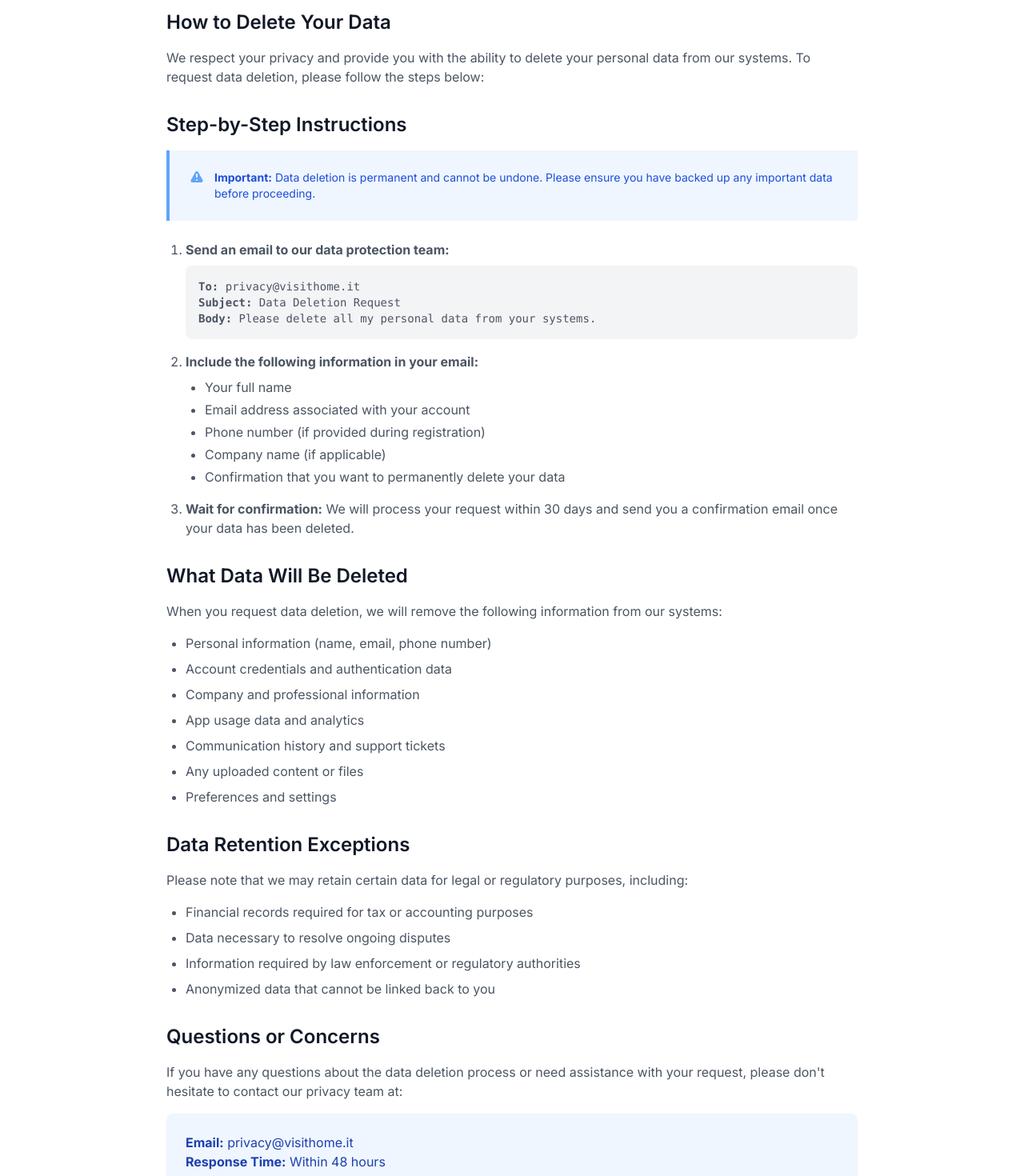
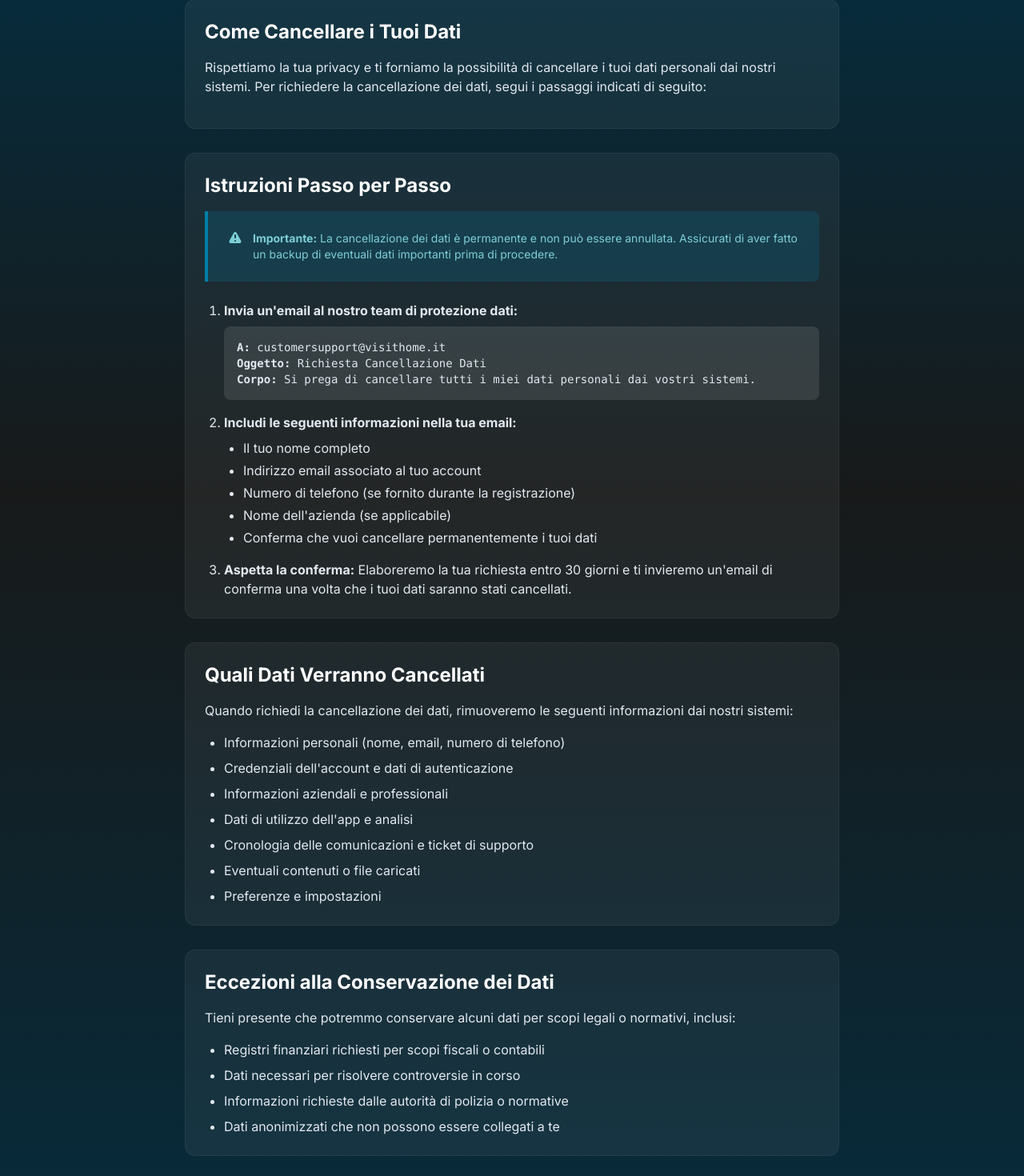
Before and after one commit to davethebrave16/visithome-site, a Next.js app: page /delete in a window 1280 px wide. Shown: the part 257-1727 px from the top of the page at 80% size. Built offline with nearby package versions, Linux system fonts and the light colour scheme.

Commit message:
updated privacy and delete page

```diff
--- a/app/delete/page.tsx
+++ b/app/delete/page.tsx
@@ -3,115 +3,120 @@ import Footer from '@/components/sections/Footer'
 
 export default function Delete() {
   return (
-    <main className="min-h-screen">
+    <div className="min-h-screen w-full text-slate-100 visithome-bg visithome-font">
       <Header />
-      <div className="pt-20 pb-16 bg-white">
-        <div className="max-w-4xl mx-auto px-4">
-          <h1 className="text-4xl font-bold text-gray-900 mb-8">Data Deletion Request</h1>
 
-          <div className="prose prose-lg max-w-none">
-            <p className="text-gray-600 mb-6">
-              <strong>Last updated:</strong> {new Date().toLocaleDateString()}
+      <div className="w-full mx-auto max-w-4xl px-6 md:px-10 pt-16 pb-20">
+        <div className="space-y-8">
+          <div className="text-center">
+            <h1 className="text-4xl md:text-5xl font-black mb-4">
+              Richiesta di <span className="text-transparent bg-clip-text hero-gradient-text">Cancellazione Dati</span>
+            </h1>
+            <p className="text-slate-300 text-lg">
+              <strong>Ultimo aggiornamento:</strong> {new Date().toLocaleDateString('it-IT')}
             </p>
+          </div>
 
-            <section className="mb-8">
-              <h2 className="text-2xl font-semibold text-gray-900 mb-4">How to Delete Your Data</h2>
-              <p className="text-gray-600 mb-4">
-                We respect your privacy and provide you with the ability to delete your personal data from our systems.
-                To request data deletion, please follow the steps below:
+          <div className="space-y-8">
+            <section className="rounded-xl bg-white/5 p-6 ring-1 ring-white/10">
+              <h2 className="text-2xl font-bold text-white mb-4">Come Cancellare i Tuoi Dati</h2>
+              <p className="text-slate-200 mb-4">
+                Rispettiamo la tua privacy e ti forniamo la possibilità di cancellare i tuoi dati personali dai nostri sistemi.
+                Per richiedere la cancellazione dei dati, segui i passaggi indicati di seguito:
               </p>
             </section>
 
-            <section className="mb-8">
-              <h2 className="text-2xl font-semibold text-gray-900 mb-4">Step-by-Step Instructions</h2>
-              <div className="bg-blue-50 border-l-4 border-blue-400 p-6 mb-6">
+            <section className="rounded-xl bg-white/5 p-6 ring-1 ring-white/10">
+              <h2 className="text-2xl font-bold text-white mb-4">Istruzioni Passo per Passo</h2>
+              <div className="bg-[#007EA7]/20 border-l-4 border-[#007EA7] p-6 mb-6 rounded-r-lg">
                 <div className="flex">
                   <div className="flex-shrink-0">
-                    <svg className="h-5 w-5 text-blue-400" viewBox="0 0 20 20" fill="currentColor">
+                    <svg className="h-5 w-5 text-[#7DCED7]" viewBox="0 0 20 20" fill="currentColor">
                       <path fillRule="evenodd" d="M8.257 3.099c.765-1.36 2.725-1.36 3.49 0l5.58 9.92c.75 1.334-.213 2.98-1.742 2.98H4.42c-1.53 0-2.493-1.646-1.743-2.98l5.58-9.92zM11 13a1 1 0 11-2 0 1 1 0 012 0zm-1-8a1 1 0 00-1 1v3a1 1 0 002 0V6a1 1 0 00-1-1z" clipRule="evenodd" />
                     </svg>
                   </div>
                   <div className="ml-3">
-                    <p className="text-sm text-blue-700">
-                      <strong>Important:</strong> Data deletion is permanent and cannot be undone. Please ensure you have backed up any important data before proceeding.
+                    <p className="text-sm text-[#7DCED7]">
+                      <strong>Importante:</strong> La cancellazione dei dati è permanente e non può essere annullata. Assicurati di aver fatto un backup di eventuali dati importanti prima di procedere.
                     </p>
                   </div>
                 </div>
               </div>
 
-              <ol className="list-decimal pl-6 text-gray-600 space-y-4">
+              <ol className="list-decimal pl-6 text-slate-200 space-y-4">
                 <li>
-                  <strong>Send an email to our data protection team:</strong>
-                  <div className="mt-2 p-4 bg-gray-100 rounded-lg">
-                    <p className="font-mono text-sm">
-                      <strong>To:</strong> privacy@visithome.it<br />
-                      <strong>Subject:</strong> Data Deletion Request<br />
-                      <strong>Body:</strong> Please delete all my personal data from your systems.
+                  <strong>Invia un'email al nostro team di protezione dati:</strong>
+                  <div className="mt-2 p-4 bg-white/10 rounded-lg">
+                    <p className="font-mono text-sm text-slate-200">
+                      <strong>A:</strong> customersupport@visithome.it<br />
+                      <strong>Oggetto:</strong> Richiesta Cancellazione Dati<br />
+                      <strong>Corpo:</strong> Si prega di cancellare tutti i miei dati personali dai vostri sistemi.
                     </p>
                   </div>
                 </li>
                 <li>
-                  <strong>Include the following information in your email:</strong>
-                  <ul className="list-disc pl-6 mt-2 space-y-1">
-                    <li>Your full name</li>
-                    <li>Email address associated with your account</li>
-                    <li>Phone number (if provided during registration)</li>
-                    <li>Company name (if applicable)</li>
-                    <li>Confirmation that you want to permanently delete your data</li>
+                  <strong>Includi le seguenti informazioni nella tua email:</strong>
+                  <ul className="list-disc pl-6 mt-2 space-y-1 text-slate-200">
+                    <li>Il tuo nome completo</li>
+                    <li>Indirizzo email associato al tuo account</li>
+                    <li>Numero di telefono (se fornito durante la registrazione)</li>
+                    <li>Nome dell'azienda (se applicabile)</li>
+                    <li>Conferma che vuoi cancellare permanentemente i tuoi dati</li>
                   </ul>
                 </li>
                 <li>
-                  <strong>Wait for confirmation:</strong> We will process your request within 30 days and send you a confirmation email once your data has been deleted.
+                  <strong>Aspetta la conferma:</strong> Elaboreremo la tua richiesta entro 30 giorni e ti invieremo un'email di conferma una volta che i tuoi dati saranno stati cancellati.
                 </li>
               </ol>
             </section>
 
-            <section className="mb-8">
-              <h2 className="text-2xl font-semibold text-gray-900 mb-4">What Data Will Be Deleted</h2>
-              <p className="text-gray-600 mb-4">
-                When you request data deletion, we will remove the following information from our systems:
+            <section className="rounded-xl bg-white/5 p-6 ring-1 ring-white/10">
+              <h2 className="text-2xl font-bold text-white mb-4">Quali Dati Verranno Cancellati</h2>
+              <p className="text-slate-200 mb-4">
+                Quando richiedi la cancellazione dei dati, rimuoveremo le seguenti informazioni dai nostri sistemi:
               </p>
-              <ul className="list-disc pl-6 text-gray-600 space-y-2">
-                <li>Personal information (name, email, phone number)</li>
-                <li>Account credentials and authentication data</li>
-                <li>Company and professional information</li>
-                <li>App usage data and analytics</li>
-                <li>Communication history and support tickets</li>
-                <li>Any uploaded content or files</li>
-                <li>Preferences and settings</li>
+              <ul className="list-disc pl-6 text-slate-200 space-y-2">
+                <li>Informazioni personali (nome, email, numero di telefono)</li>
+                <li>Credenziali dell'account e dati di autenticazione</li>
+                <li>Informazioni aziendali e professionali</li>
+                <li>Dati di utilizzo dell'app e analisi</li>
+                <li>Cronologia delle comunicazioni e ticket di supporto</li>
+                <li>Eventuali contenuti o file caricati</li>
+                <li>Preferenze e impostazioni</li>
               </ul>
             </section>
 
-            <section className="mb-8">
-              <h2 className="text-2xl font-semibold text-gray-900 mb-4">Data Retention Exceptions</h2>
-              <p className="text-gray-600 mb-4">
-                Please note that we may retain certain data for legal or regulatory purposes, including:
+            <section className="rounded-xl bg-white/5 p-6 ring-1 ring-white/10">
+              <h2 className="text-2xl font-bold text-white mb-4">Eccezioni alla Conservazione dei Dati</h2>
+              <p className="text-slate-200 mb-4">
+                Tieni presente che potremmo conservare alcuni dati per scopi legali o normativi, inclusi:
               </p>
-              <ul className="list-disc pl-6 text-gray-600 space-y-2">
-                <li>Financial records required for tax or accounting purposes</li>
-                <li>Data necessary to resolve ongoing disputes</li>
-                <li>Information required by law enforcement or regulatory authorities</li>
-                <li>Anonymized data that cannot be linked back to you</li>
+              <ul className="list-disc pl-6 text-slate-200 space-y-2">
+                <li>Registri finanziari richiesti per scopi fiscali o contabili</li>
+                <li>Dati necessari per risolvere controversie in corso</li>
+                <li>Informazioni richieste dalle autorità di polizia o normative</li>
+                <li>Dati anonimizzati che non possono essere collegati a te</li>
               </ul>
             </section>
 
-            <section className="mb-8">
-              <h2 className="text-2xl font-semibold text-gray-900 mb-4">Questions or Concerns</h2>
-              <p className="text-gray-600 mb-4">
-                If you have any questions about the data deletion process or need assistance with your request,
-                please don't hesitate to contact our privacy team at:
+            <section className="rounded-xl bg-white/5 p-6 ring-1 ring-white/10">
+              <h2 className="text-2xl font-bold text-white mb-4">Domande o Preoccupazioni</h2>
+              <p className="text-slate-200 mb-4">
+                Se hai domande sul processo di cancellazione dei dati o hai bisogno di assistenza con la tua richiesta,
+                non esitare a contattare il nostro team privacy:
               </p>
-              <div className="bg-blue-50 rounded-lg p-6">
-                <p className="text-blue-800">
-                  <strong>Email:</strong> privacy@visithome.it<br />
-                  <strong>Response Time:</strong> Within 48 hours
+              <div className="bg-[#007EA7]/20 rounded-lg p-6">
+                <p className="text-[#7DCED7]">
+                  <strong>Email:</strong> customersupport@visithome.it<br />
+                  <strong>Tempo di Risposta:</strong> Entro 48 ore
                 </p>
               </div>
             </section>
           </div>
         </div>
       </div>
+
       <Footer />
-    </main>
+    </div>
   )
 }
--- a/app/privacy/page.tsx
+++ b/app/privacy/page.tsx
@@ -3,88 +3,93 @@ import Footer from '@/components/sections/Footer'
 
 export default function Privacy() {
   return (
-    <main className="min-h-screen">
+    <div className="min-h-screen w-full text-slate-100 visithome-bg visithome-font">
       <Header />
-      <div className="pt-20 pb-16 bg-white">
-        <div className="max-w-4xl mx-auto px-4">
-          <h1 className="text-4xl font-bold text-gray-900 mb-8">Privacy Policy</h1>
 
-          <div className="prose prose-lg max-w-none">
-            <p className="text-gray-600 mb-6">
-              <strong>Last updated:</strong> {new Date().toLocaleDateString()}
+      <div className="w-full mx-auto max-w-4xl px-6 md:px-10 pt-16 pb-20">
+        <div className="space-y-8">
+          <div className="text-center">
+            <h1 className="text-4xl md:text-5xl font-black mb-4">
+              Informativa sulla <span className="text-transparent bg-clip-text hero-gradient-text">Privacy</span>
+            </h1>
+            <p className="text-slate-300 text-lg">
+              <strong>Ultimo aggiornamento:</strong> {new Date().toLocaleDateString('it-IT')}
             </p>
+          </div>
 
-            <section className="mb-8">
-              <h2 className="text-2xl font-semibold text-gray-900 mb-4">1. Information We Collect</h2>
-              <p className="text-gray-600 mb-4">
-                We collect information you provide directly to us, such as when you create an account,
-                join our waitlist, or contact us for support.
+          <div className="space-y-8">
+            <section className="rounded-xl bg-white/5 p-6 ring-1 ring-white/10">
+              <h2 className="text-2xl font-bold text-white mb-4">1. Informazioni che Raccogliamo</h2>
+              <p className="text-slate-200 mb-4">
+                Raccogliamo le informazioni che ci fornisci direttamente, ad esempio quando crei un account,
+                ti registri alla nostra lista d'attesa o ci contatti per supporto.
               </p>
-              <ul className="list-disc pl-6 text-gray-600 mb-4">
-                <li>Name and contact information (email address, phone number)</li>
-                <li>Company information and professional role</li>
-                <li>Communication preferences and feedback</li>
-                <li>Usage data and analytics</li>
+              <ul className="list-disc pl-6 text-slate-200 space-y-2">
+                <li>Nome e informazioni di contatto (indirizzo email, numero di telefono)</li>
+                <li>Informazioni aziendali e ruolo professionale</li>
+                <li>Preferenze di comunicazione e feedback</li>
+                <li>Dati di utilizzo e analisi</li>
               </ul>
             </section>
 
-            <section className="mb-8">
-              <h2 className="text-2xl font-semibold text-gray-900 mb-4">2. How We Use Your Information</h2>
-              <p className="text-gray-600 mb-4">
-                We use the information we collect to:
+            <section className="rounded-xl bg-white/5 p-6 ring-1 ring-white/10">
+              <h2 className="text-2xl font-bold text-white mb-4">2. Come Utilizziamo le Tue Informazioni</h2>
+              <p className="text-slate-200 mb-4">
+                Utilizziamo le informazioni raccolte per:
               </p>
-              <ul className="list-disc pl-6 text-gray-600 mb-4">
-                <li>Provide, maintain, and improve our services</li>
-                <li>Process your waitlist registration and provide early access</li>
-                <li>Send you technical notices, updates, and support messages</li>
-                <li>Respond to your comments and questions</li>
-                <li>Develop new products and features</li>
+              <ul className="list-disc pl-6 text-slate-200 space-y-2">
+                <li>Fornire, mantenere e migliorare i nostri servizi</li>
+                <li>Processare la tua registrazione e fornire accesso anticipato</li>
+                <li>Inviarti notifiche tecniche, aggiornamenti e messaggi di supporto</li>
+                <li>Rispondere ai tuoi commenti e domande</li>
+                <li>Sviluppare nuovi prodotti e funzionalità</li>
               </ul>
             </section>
 
-            <section className="mb-8">
-              <h2 className="text-2xl font-semibold text-gray-900 mb-4">3. Information Sharing</h2>
-              <p className="text-gray-600 mb-4">
-                We do not sell, trade, or otherwise transfer your personal information to third parties
-                without your consent, except as described in this policy.
+            <section className="rounded-xl bg-white/5 p-6 ring-1 ring-white/10">
+              <h2 className="text-2xl font-bold text-white mb-4">3. Condivisione delle Informazioni</h2>
+              <p className="text-slate-200">
+                Non vendiamo, scambiamo o trasferiamo le tue informazioni personali a terze parti
+                senza il tuo consenso, eccetto come descritto in questa informativa.
               </p>
             </section>
 
-            <section className="mb-8">
-              <h2 className="text-2xl font-semibold text-gray-900 mb-4">4. Data Security</h2>
-              <p className="text-gray-600 mb-4">
-                We implement appropriate security measures to protect your personal information against
-                unauthorized access, alteration, disclosure, or destruction.
+            <section className="rounded-xl bg-white/5 p-6 ring-1 ring-white/10">
+              <h2 className="text-2xl font-bold text-white mb-4">4. Sicurezza dei Dati</h2>
+              <p className="text-slate-200">
+                Implementiamo misure di sicurezza appropriate per proteggere le tue informazioni personali
+                contro accessi non autorizzati, alterazioni, divulgazioni o distruzioni.
               </p>
             </section>
 
-            <section className="mb-8">
-              <h2 className="text-2xl font-semibold text-gray-900 mb-4">5. Your Rights</h2>
-              <p className="text-gray-600 mb-4">
-                You have the right to:
+            <section className="rounded-xl bg-white/5 p-6 ring-1 ring-white/10">
+              <h2 className="text-2xl font-bold text-white mb-4">5. I Tuoi Diritti</h2>
+              <p className="text-slate-200 mb-4">
+                Hai il diritto di:
               </p>
-              <ul className="list-disc pl-6 text-gray-600 mb-4">
-                <li>Access and update your personal information</li>
-                <li>Request deletion of your personal information</li>
-                <li>Opt out of marketing communications</li>
-                <li>Withdraw consent for data processing</li>
+              <ul className="list-disc pl-6 text-slate-200 space-y-2">
+                <li>Accedere e aggiornare le tue informazioni personali</li>
+                <li>Richiedere la cancellazione delle tue informazioni personali</li>
+                <li>Rinunciare alle comunicazioni di marketing</li>
+                <li>Ritirare il consenso per il trattamento dei dati</li>
               </ul>
             </section>
 
-            <section className="mb-8">
-              <h2 className="text-2xl font-semibold text-gray-900 mb-4">6. Contact Us</h2>
-              <p className="text-gray-600 mb-4">
-                If you have any questions about this Privacy Policy, please contact us at:
+            <section className="rounded-xl bg-white/5 p-6 ring-1 ring-white/10">
+              <h2 className="text-2xl font-bold text-white mb-4">6. Contattaci</h2>
+              <p className="text-slate-200 mb-4">
+                Se hai domande su questa Informativa sulla Privacy, contattaci:
               </p>
-              <p className="text-gray-600">
-                Email: privacy@visithome.it<br />
-                Address: VisitHome Privacy Team, 123 Tech Street, City, State 12345
-              </p>
+              <div className="text-slate-200 space-y-2">
+                <p>Email: privacy@visithome.it</p>
+                <p>Indirizzo: visithome Privacy Team, Italia</p>
+              </div>
             </section>
           </div>
         </div>
       </div>
+
       <Footer />
-    </main>
+    </div>
   )
 }
```
